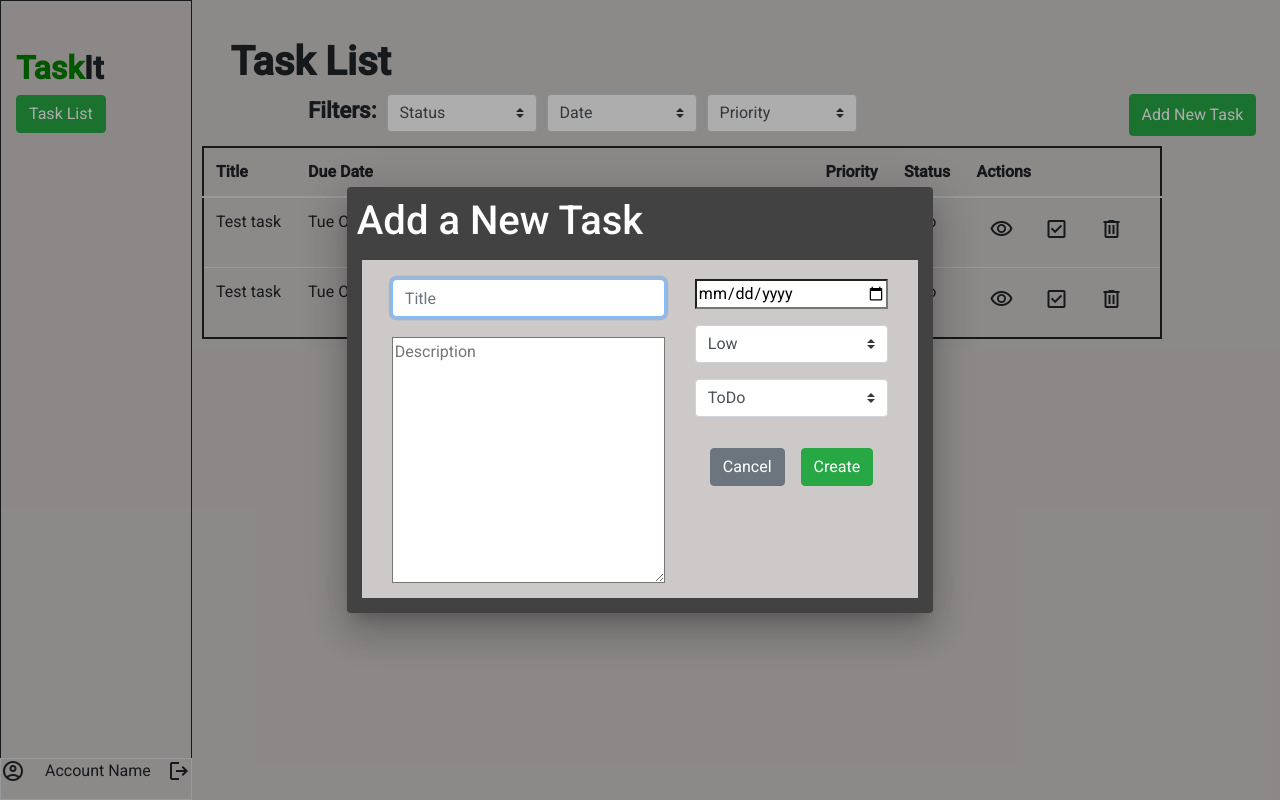
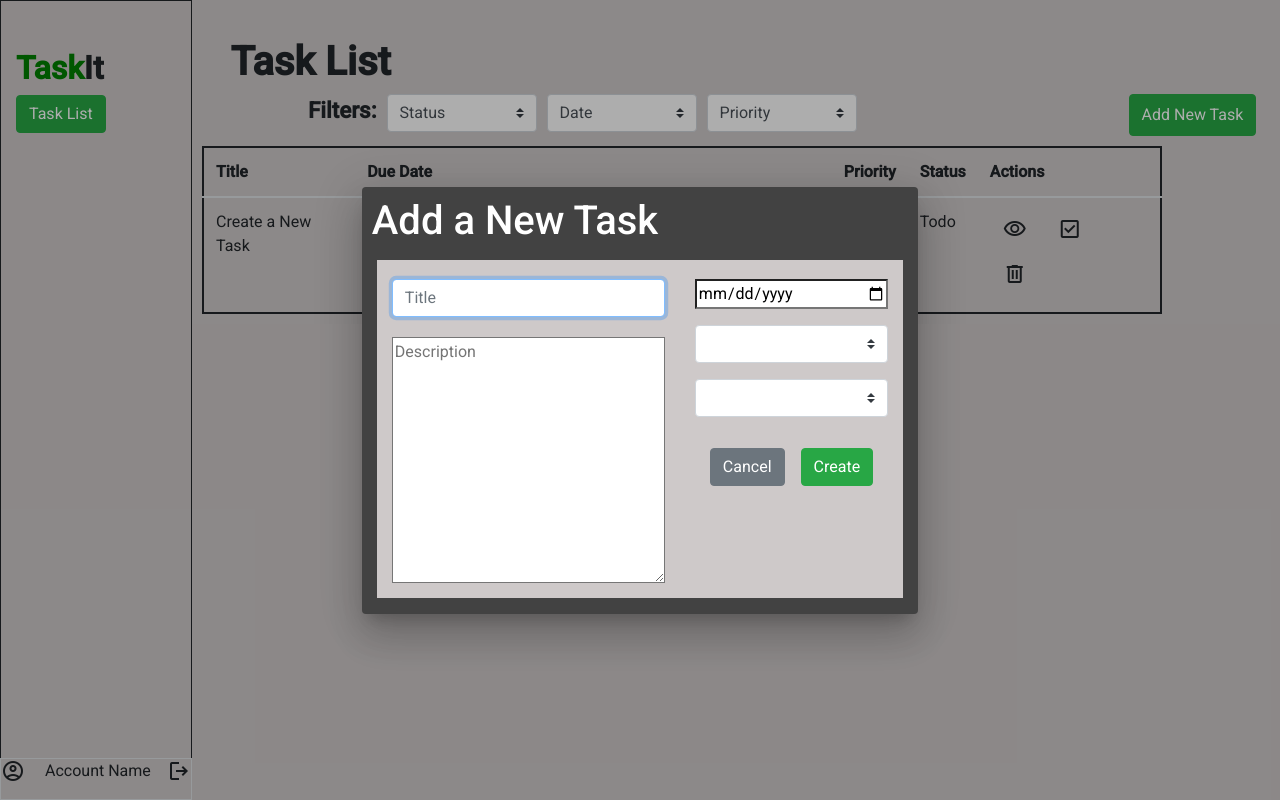
Before and after one commit to SilverJ1369/TaskIt, an Angular app: page / in a window 1280 px wide. Both pictures are taken after a click on the button "Add New Task". Built offline with nearby package versions, Linux system fonts and the light colour scheme.

Commit message:
Finalized adding task modal (not editing yet)

```diff
--- a/src/app/app.module.ts
+++ b/src/app/app.module.ts
@@ -9,7 +9,7 @@ import { TaskModalComponent } from './task-list/task-modal/task-modal.component'
 import { MatFormFieldModule } from '@angular/material/form-field';
 import {MatDialogModule} from '@angular/material/dialog';
 import {MatButtonModule} from '@angular/material/button';
-import {FormsModule} from '@angular/forms';
+import {FormsModule, ReactiveFormsModule} from '@angular/forms';
 import {MatInputModule} from '@angular/material/input';
 import { NgIf } from '@angular/common';
 
@@ -30,6 +30,7 @@ import { NgIf } from '@angular/common';
     MatButtonModule,
     NgIf,
     MatDialogModule,
+    ReactiveFormsModule,
   ],
   providers: [],
   bootstrap: [AppComponent]
--- a/src/app/task-list/task-list.component.ts
+++ b/src/app/task-list/task-list.component.ts
@@ -33,9 +33,14 @@ export class TaskListComponent implements OnInit {
       data: Task,
     });
 
-    dialogRef.afterClosed().subscribe(task => {
-      this.tasklistService.saveTask(task);
-    });
+    // dialogRef.afterClosed().subscribe(task => {
+    //   if (task) {
+    //     this.tasklistService.saveTask(task);
+    //   } else {
+    //     alert('No task bro!');
+    //   }
+
+    // });
   }
 
 }
--- a/src/app/task-list/task-modal/task-modal.component.html
+++ b/src/app/task-list/task-modal/task-modal.component.html
@@ -1,26 +1,51 @@
 <h1>Add a New Task</h1>
-<div class="form-group">
+<form class="form-group" [formGroup]="taskForm">
   <div class="d-flex flex-row">
     <div class="d-flex flex-column">
-      <input type="text" name="title" id="title" placeholder="Title" class="form-control form-text flex-row mb-3">
-      <textarea name="desc" id="desc" cols="30" rows="10" placeholder="Description" class="form-text flex-row"></textarea>
+      <input
+      type="text"
+      name="title"
+      id="title"
+      placeholder="Title"
+      class="form-control form-text flex-row mb-3"
+      formControlName="title">
+      <textarea
+      name="desc"
+      id="desc"
+      cols="30"
+      rows="10"
+      placeholder="Description"
+      class="form-text flex-row"
+      formControlName="desc"></textarea>
     </div>
     <div class="d-flex flex-column">
-      <input type="date" placeholder="Due Date" class="form-text mb-3">
-      <select name="priority" class="form-control form-control-sm filter-options custom-select mb-3" aria-placeholder="Priority">
-        <option>Low</option>
-        <option>Medium</option>
-        <option>High</option>
+      <input
+      type="date"
+      placeholder="Due Date"
+      class="form-text mb-3"
+      formControlName="dueDate">
+      <select
+        name="priority"
+        class="form-control form-control-sm filter-options custom-select mb-3"
+        aria-placeholder="Priority"
+        formControlName="priority">
+        <option selected value="low">Low</option>
+        <option value="medium">Medium</option>
+        <option value="high">High</option>
       </select>
-      <select name="status" class="form-control form-control-sm filter-options custom-select mb-3" aria-placeholder="Status">
-        <option>ToDo</option>
-        <option>In Progress</option>
-        <option>Completed</option>
+      <select
+      name="status"
+      class="form-control form-control-sm filter-options custom-select mb-3"
+      aria-placeholder="Status"
+      formControlName="status">
+        <option selected value="todo">ToDo</option>
+        <option value="inProgress">In Progress</option>
+        <option value="completed">Completed</option>
       </select>
       <div class="buttons">
         <button class="btn btn-secondary mr-3 mat-dialog-close" (click)="onCancel()">Cancel</button>
-        <button class="btn btn-success">Create</button>
+        <button class="btn btn-success" type="submit" (click)="onCreateTask()">Create</button>
       </div>
     </div>
   </div>
-</div>
+</form>
--- a/src/app/task-list/task-modal/task-modal.component.ts
+++ b/src/app/task-list/task-modal/task-modal.component.ts
@@ -2,7 +2,7 @@ import { Component } from '@angular/core';
 import { MAT_DIALOG_DATA, MatDialogRef, MatDialogModule } from '@angular/material/dialog';
 import { Task } from '../task.model';
 import { TasklistService } from '../tasklist.service';
-
+import { FormBuilder, FormGroup, Validators } from '@angular/forms';
 
 @Component({
   selector: 'app-task-modal',
@@ -10,16 +10,32 @@ import { TasklistService } from '../tasklist.service';
   styleUrls: ['./task-modal.component.css']
 })
 export class TaskModalComponent {
+  taskForm: FormGroup
+
   constructor(
     public dialogRef: MatDialogRef<TaskModalComponent>,
     private tasklistService: TasklistService,
-  ) {}
+    private formBuilder: FormBuilder,
+  ) {
+    this.taskForm = this.formBuilder.group({
+      title: ['', Validators.required],
+      dueDate: ['', Validators.required],
+      priority: ['', Validators.required],
+      status: ['', Validators.required],
+      desc: [''],
+    });
+  }
 
   onCancel(): void {
     this.dialogRef.close();
   }
 
-  onCreateTask(task) {
-    this.tasklistService.saveTask(task);
+  onCreateTask() {
+    console.log(this.taskForm.value);
+    const {title, dueDate, priority, status, desc} = this.taskForm.value
+    const newTask = new Task(title, new Date(dueDate), priority, status, desc);
+
+    this.tasklistService.saveTask(newTask);
+    this.dialogRef.close();
   }
 }
--- a/src/app/task-list/task.model.ts
+++ b/src/app/task-list/task.model.ts
@@ -1,13 +1,26 @@
+export enum Priority{
+  low = 'Low',
+  medium = 'Medium',
+  high = 'High'
+}
+
+export enum Status {
+  todo = 'Todo',
+  inProgress = 'In-Progress',
+  completed = 'Completed',
+}
 export class Task {
   public title: string;
   public dueDate: Date;
-  public priority: string;
-  public status: string;
+  public priority: Priority;
+  public status: Status;
+  public desc?: string;
 
-  constructor(title: string, dueDate:Date, priority:string, status:string) {
+  constructor(title: string, dueDate: Date, priority: Priority, status: Status, desc?: string) {
     this.title = title;
     this.dueDate = dueDate;
     this.priority = priority;
     this.status = status;
+    this.desc = desc;
   }
 }
--- a/src/app/task-list/tasklist.service.ts
+++ b/src/app/task-list/tasklist.service.ts
@@ -1,17 +1,15 @@
 import { EventEmitter, Injectable } from '@angular/core';
-import { Task } from './task.model';
+import { Task, Priority, Status } from './task.model';
 
 @Injectable({
   providedIn: 'root'
 })
 export class TasklistService {
   private myTasks: Task[] = [
-    new Task('Test task', new Date(), 'low', 'todo'),
-    new Task('Test task', new Date(), 'low', 'todo'),
+    new Task('Create a New Task', new Date(), Priority.low, Status.todo),
   ];
 
   tasklistChanged = new EventEmitter<Task[]>();
-
 
   constructor() { }
 
```
